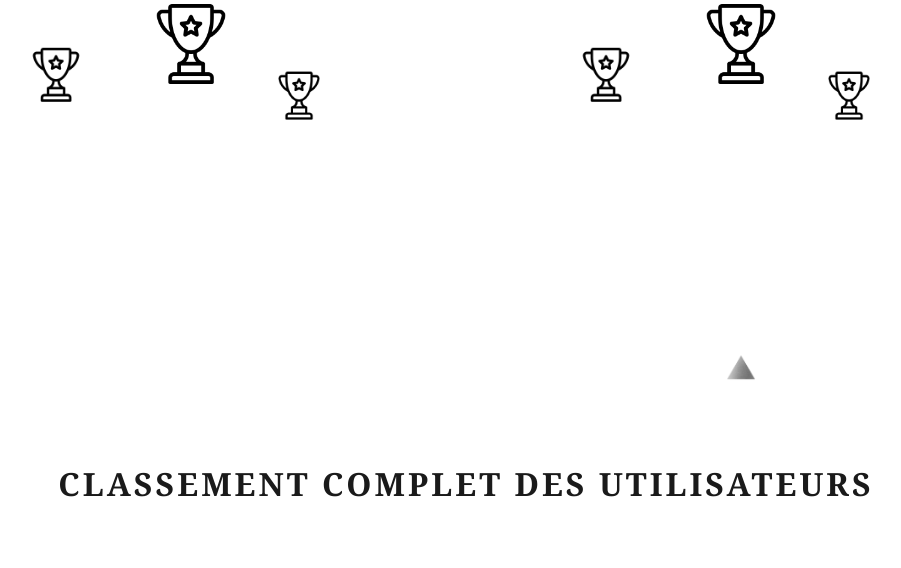
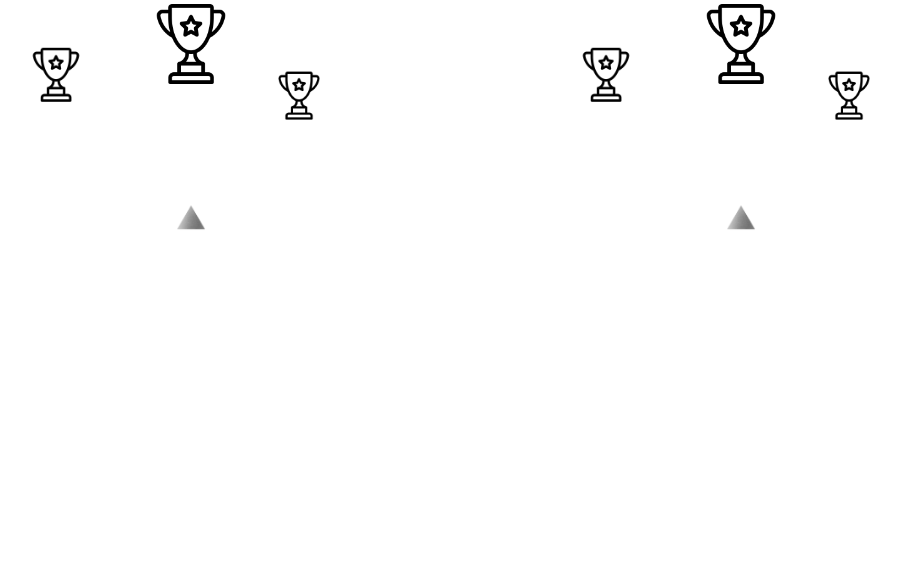
Before and after one commit to MathisPipart/Nexus, a Django app: page /classement/ in a window 1280 px wide. Shown: the part 327-895 px from the top of the page, without its empty margins (174-1075 px from the left). After the commit the page ends 557 px from the top, so only its background shows below. Run offline with Django 4.2, Linux system fonts and the light colour scheme; data that the repository does not hold is empty; parts of the project's set-up code (start-up, migrations or seed data) failed here and were passed over; some libraries are stand-ins or nearby versions.

Commit message:
Classement Back OK + front à améliorer

```diff
--- a/classement/static/css/classement.css
+++ b/classement/static/css/classement.css
@@ -96,7 +96,6 @@ top: 60px;
 transform: scale(0.8);
 }
 
-
 .classement_global{
 margin-top: 5%;
 margin-bottom: 5%;
@@ -112,7 +111,32 @@ border-collapse: collapse;
   padding: 8px;
 }
 
-.student-section .triangle {
-  display: block; /* Change l'affichage pour le traitement en tant que bloc */
-  margin-top: 200px; /* Ajustez cette valeur pour déplacer le triangle plus bas */
+.student-section .triangleEtudiant {
+  display: block;
+  margin-top: 50px;
 }
+
+.club-section .triangleClub {
+  display: block;
+  margin-top: 50px;
+}
+
+.classement_Etudiant, .classement_Club {
+  opacity: 0;
+  visibility: hidden;
+  max-height: 0;
+  overflow: hidden;
+  transition: opacity 0.5s, max-height 0.5s ease-in-out, visibility 0.5s;
+}
+
+.classement_Etudiant.visible, .classement_Club.visible {
+  opacity: 1;
+  visibility: visible;
+  max-height: 500px; /* Ajustez selon la hauteur maximale de votre contenu */
+}
+
+
+.rotate-180 {
+  transform: rotate(180deg);
+  transition: transform 0.3s ease-in-out;
+}
--- /dev/null
+++ b/classement/static/js/afficherClassementsComplet.js
@@ -0,0 +1,23 @@
+document.addEventListener('DOMContentLoaded', function() {
+    // Gestion du clic sur le triangle pour les étudiants
+    var toggleEtudiant = document.querySelector('.triangleEtudiant');
+    if (toggleEtudiant) {
+        toggleEtudiant.addEventListener('click', function(e) {
+            e.preventDefault();
+            var rankingSectionEtudiant = document.querySelector('.classement_Etudiant');
+            rankingSectionEtudiant.classList.toggle('visible');
+            this.querySelector('img').classList.toggle('rotate-180');
+        });
+    }
+
+    // Gestion du clic sur le triangle pour les clubs
+    var toggleClub = document.querySelector('.triangleClub');
+    if (toggleClub) {
+        toggleClub.addEventListener('click', function(e) {
+            e.preventDefault();
+            var rankingSectionClub = document.querySelector('.classement_Club');
+            rankingSectionClub.classList.toggle('visible');
+            this.querySelector('img').classList.toggle('rotate-180');
+        });
+    }
+});
--- a/classement/templates/classement.html
+++ b/classement/templates/classement.html
@@ -7,7 +7,13 @@
 <link rel="stylesheet" href="{% static 'css/classement.css' %}">
 {% endblock %}
 
+{% block extra_js %}
+<script src="{% static 'js/afficherClassementsComplet.js' %}"></script>
+{% endblock %}
+
 {% block content %}
+
+
 <h1>Classement</h1>
 
 <div class="container">
@@ -27,6 +33,9 @@
           <p>{{ troisieme_club.nom }}</p>
         </div>
        </div>
+       <a class="triangleClub">
+        <img src="{% static 'img/triangle.png' %}" alt="Triangle" style="max-width: 30px;">
+      </a>
     </div>
 
     <div class="section student-section">
@@ -45,13 +54,15 @@
           <p>{{ troisieme_utilisateur.prenom }} {{ troisieme_utilisateur.nom }}</p>
         </div>
       </div>
-      <a class="triangle" href="/feed">
+      <a class="triangleEtudiant">
         <img src="{% static 'img/triangle.png' %}" alt="Triangle" style="max-width: 30px;">
       </a>
     </div>
 
 </div>
 
+
+<div class="classement_Etudiant">
   <h1>Classement complet des Utilisateurs</h1>
   <table class="classement_global">
       <tr>
@@ -69,7 +80,9 @@
       </tr>
       {% endfor %}
   </table>
+</div>
 
+<div class="classement_Club">
   <h1>Classement complet des Clubs</h1>
   <table class="classement_global">
       <tr>
@@ -85,5 +98,7 @@
       </tr>
       {% endfor %}
   </table>
+</div>
+
 
 {% endblock %}
--- a/feed/templates/base.html
+++ b/feed/templates/base.html
@@ -84,5 +84,7 @@
         <script src="https://code.jquery.com/jquery-3.3.1.slim.min.js"></script>
         <script src="https://stackpath.bootstrapcdn.com/bootstrap/4.3.1/js/bootstrap.bundle.min.js"></script>
 
+        {% block extra_js %}{% endblock %}
+
     </body>
 </html>
```
Also changed, not shown: 1 other file. Lines whose indentation alone changed are shown as unchanged.
